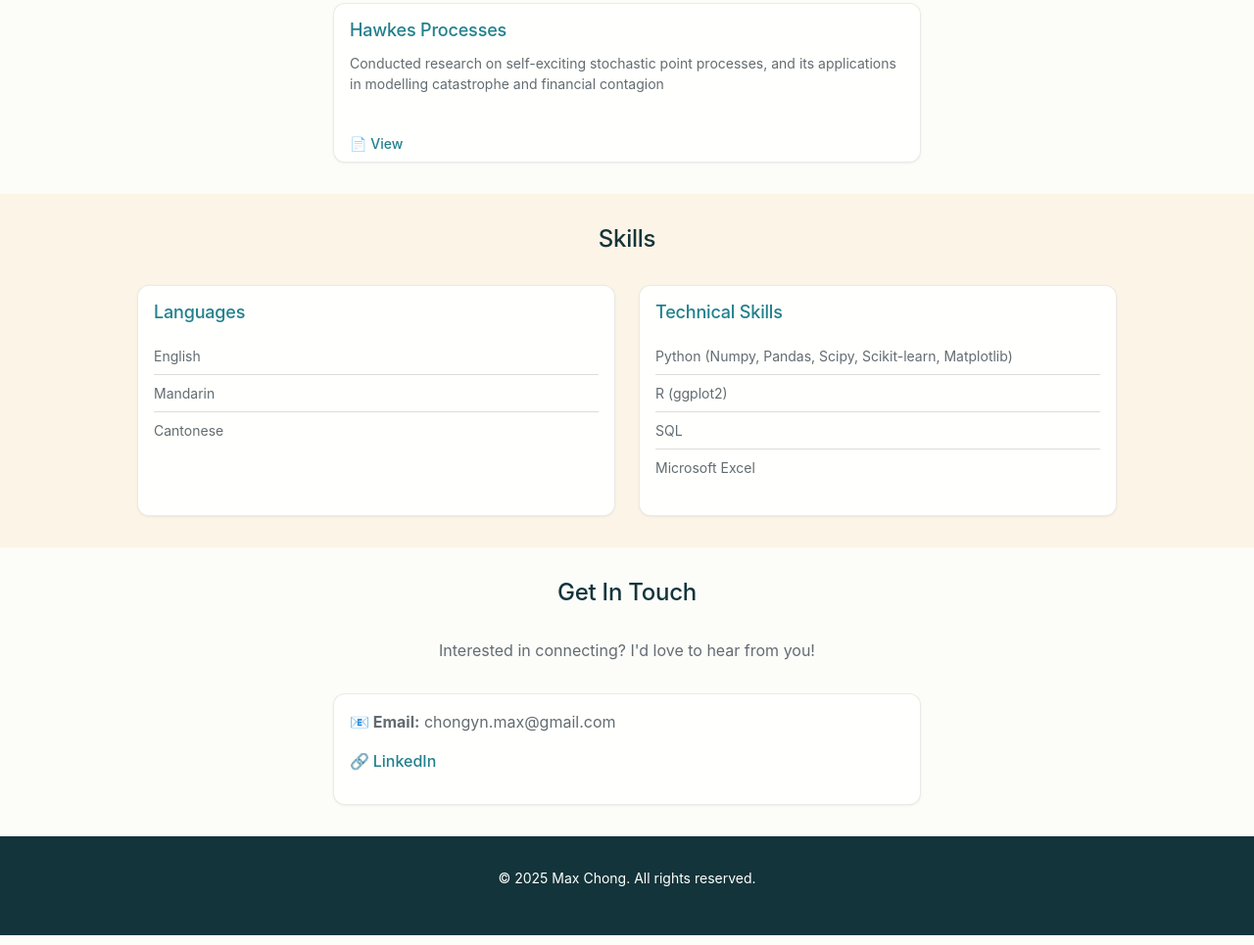
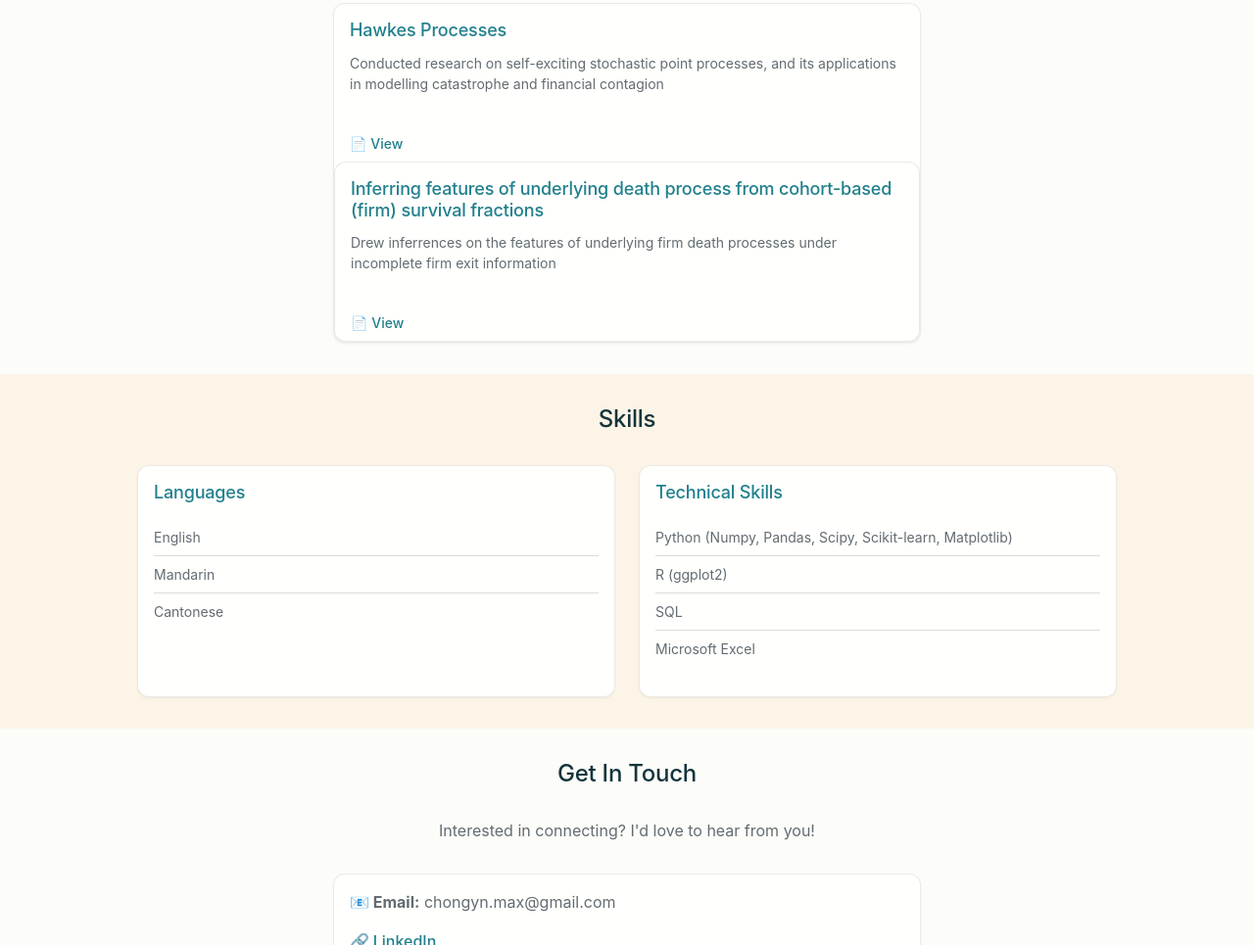
Before and after one commit to maxcyn/CV-website, a plain HTML site: page index.html in a window 1280 px wide. Shown: the part 3322-4287 px from the top of the page at 98% size. Drawn offline with Linux system fonts and the light colour scheme.

Commit message:
added a project

```diff
--- a/index.html
+++ b/index.html
@@ -179,6 +179,17 @@
                         📄 View
                     </a>
                 </div>
+
+                <div class="project-item card">
+                <div class="card__body">
+                    <h3>Inferring features of underlying death process from cohort-based (firm) survival fractions</h3>
+                    <p>Drew inferrences on the features of underlying firm death processes under incomplete firm exit information</p>
+                </div>
+                <div class="project-button">
+                    <a href="deathprocess_abstract.pdf" target="_blank" rel="noopener noreferrer" class="btn btn--project">
+                        📄 View
+                    </a>
+                </div>
             </div>
         </div>
     </section>
```
Also changed, not shown: 1 other file.
